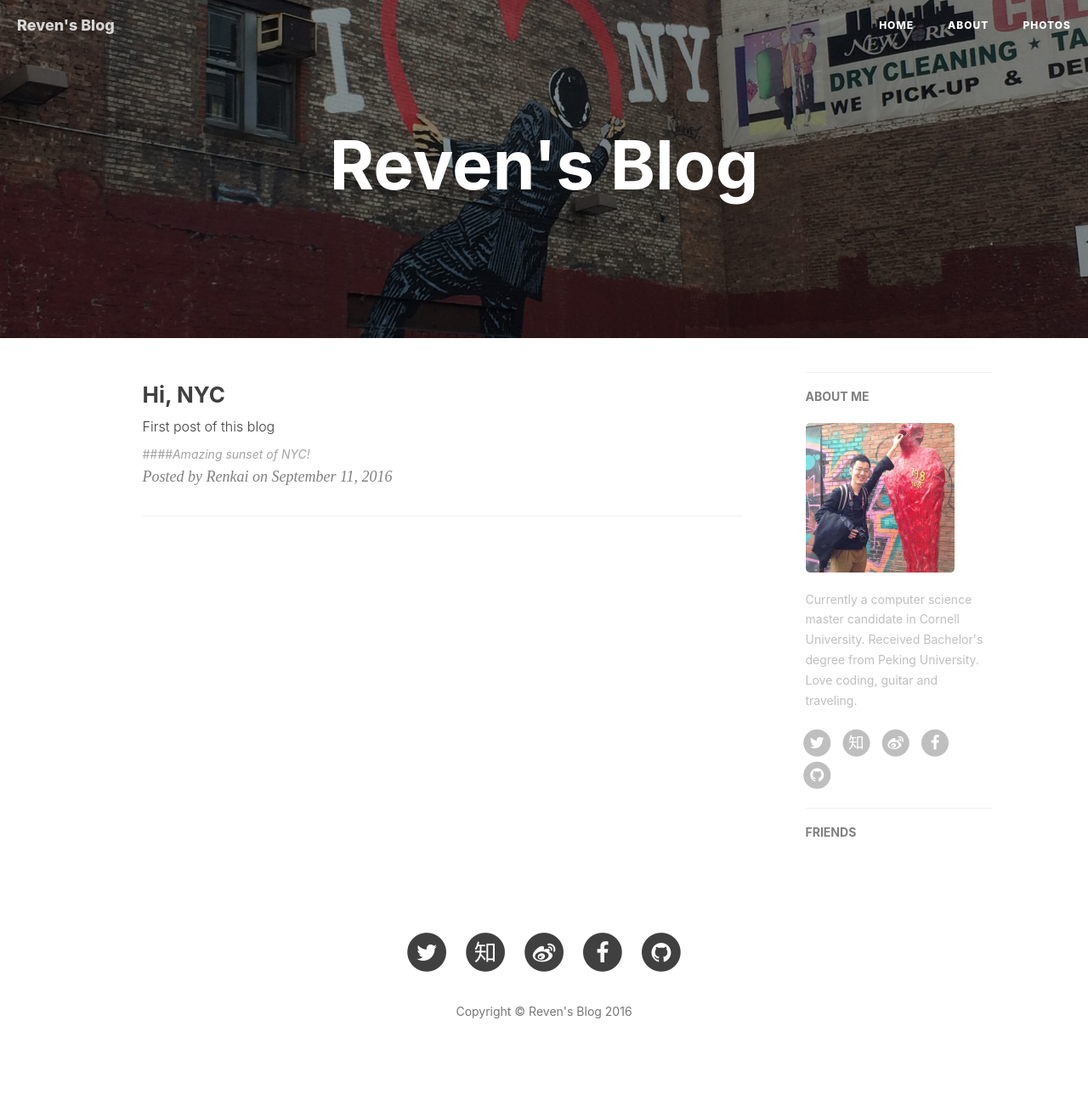
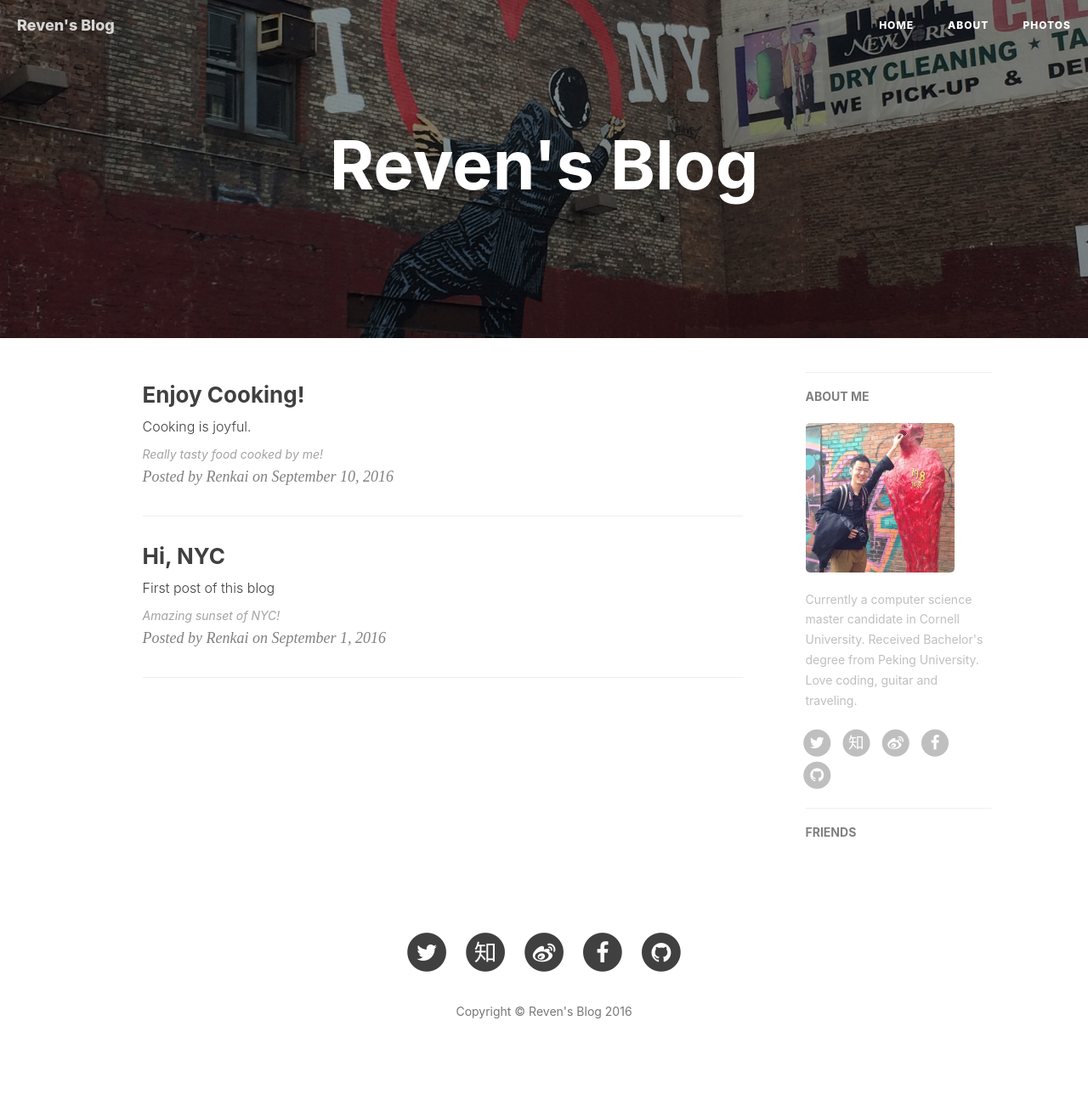
Before and after one commit to dydcfg/dydcfg.github.io, a Jekyll site: the page built from index.html, in a window 1280 px wide. Shown: the whole page at 85% size. Built offline with Jekyll 4.4.1, drawn with Linux system fonts in a browser that asks for light colours; nearby versions of some CDN libraries; the list of posts is cut into pages by our own code; comment, search, counter and statistics services are not loaded.

Commit message:
Add post 0 and 1

```diff
--- a/_posts/2016-09-11-Hi-NYC.markdown
+++ b/_posts/2016-09-01-Hi-NYC.markdown
@@ -2,7 +2,7 @@
 layout:     post
 title:      "Hi, NYC"
 subtitle:   "First post of this blog"
-date:       2016-09-11 21:00:00
+date:       2016-09-01 21:00:00
 author:     "Renkai"
 header-img: "img/in-post/0/IMG_1357.jpg"
 tags:
@@ -10,6 +10,6 @@ tags:
 ---
 
 
-<img width="500px" src="/img/in-post/0/IMG_1357.jpg">
+Amazing sunset of NYC!
 
-####Amazing sunset of NYC!
+<img width="500px" src="/img/in-post/0/IMG_1361.jpg">
--- /dev/null
+++ b/_posts/2016-09-10-COOKING.markdown
@@ -0,0 +1,19 @@
+---
+layout:     post
+title:      "Enjoy Cooking!"
+subtitle:   "Cooking is joyful."
+date:       2016-09-10 21:00:00
+author:     "Renkai"
+header-img: "img/in-post/1/cook3.jpg"
+tags:
+    - Life
+---
+
+
+Really tasty food cooked by me!
+
+<img width="500px" src="/img/in-post/1/cook1.jpg">
+
+<img width="500px" src="/img/in-post/1/cook2.jpg">
+
+<img width="500px" src="/img/in-post/1/cook3.jpg">
```
Also changed, not shown: img/in-post/0/IMG_1361.jpg (added), img/in-post/1/cook1.jpg (added), img/in-post/1/cook2.jpg (added), img/in-post/1/cook3.jpg (added), 7 other files.
